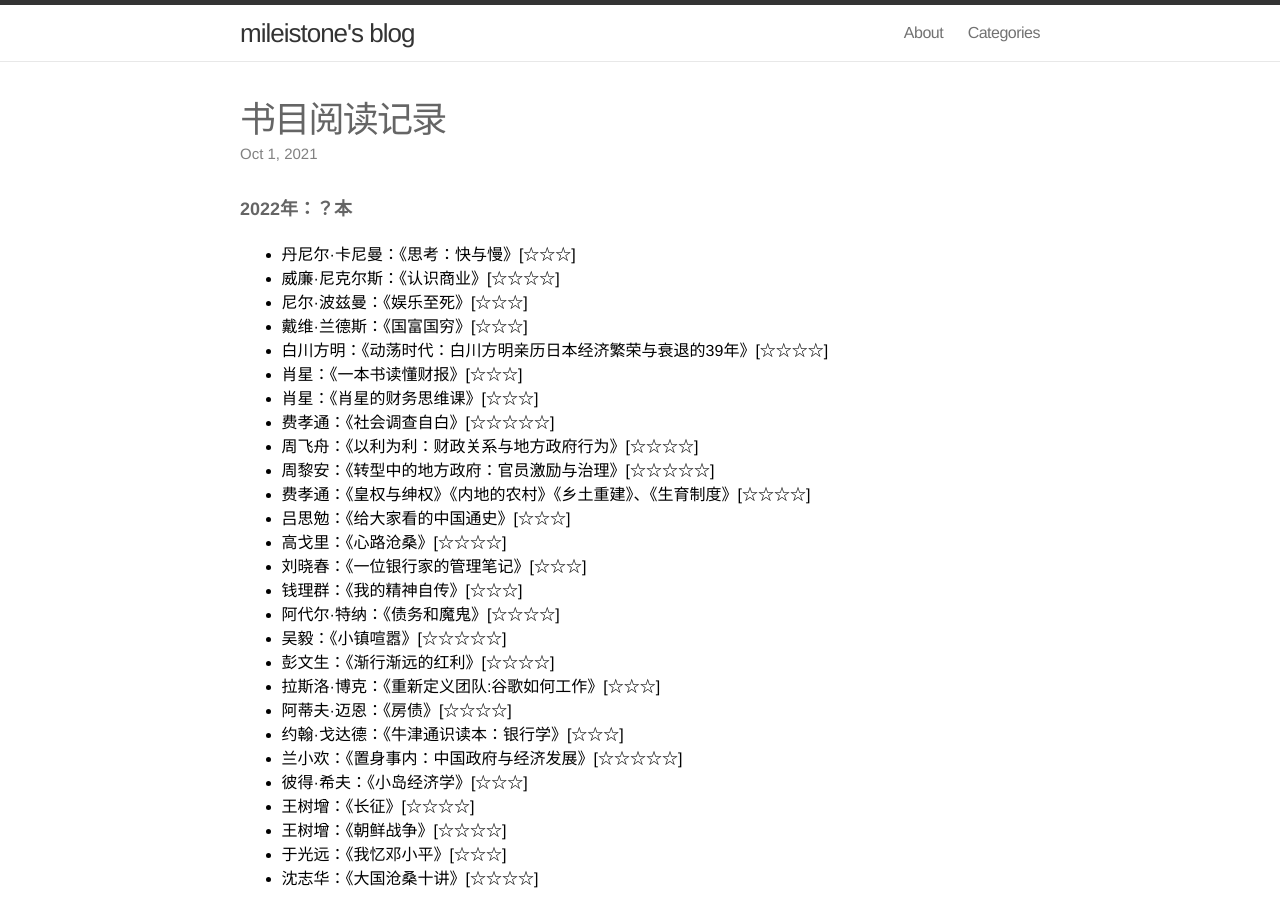
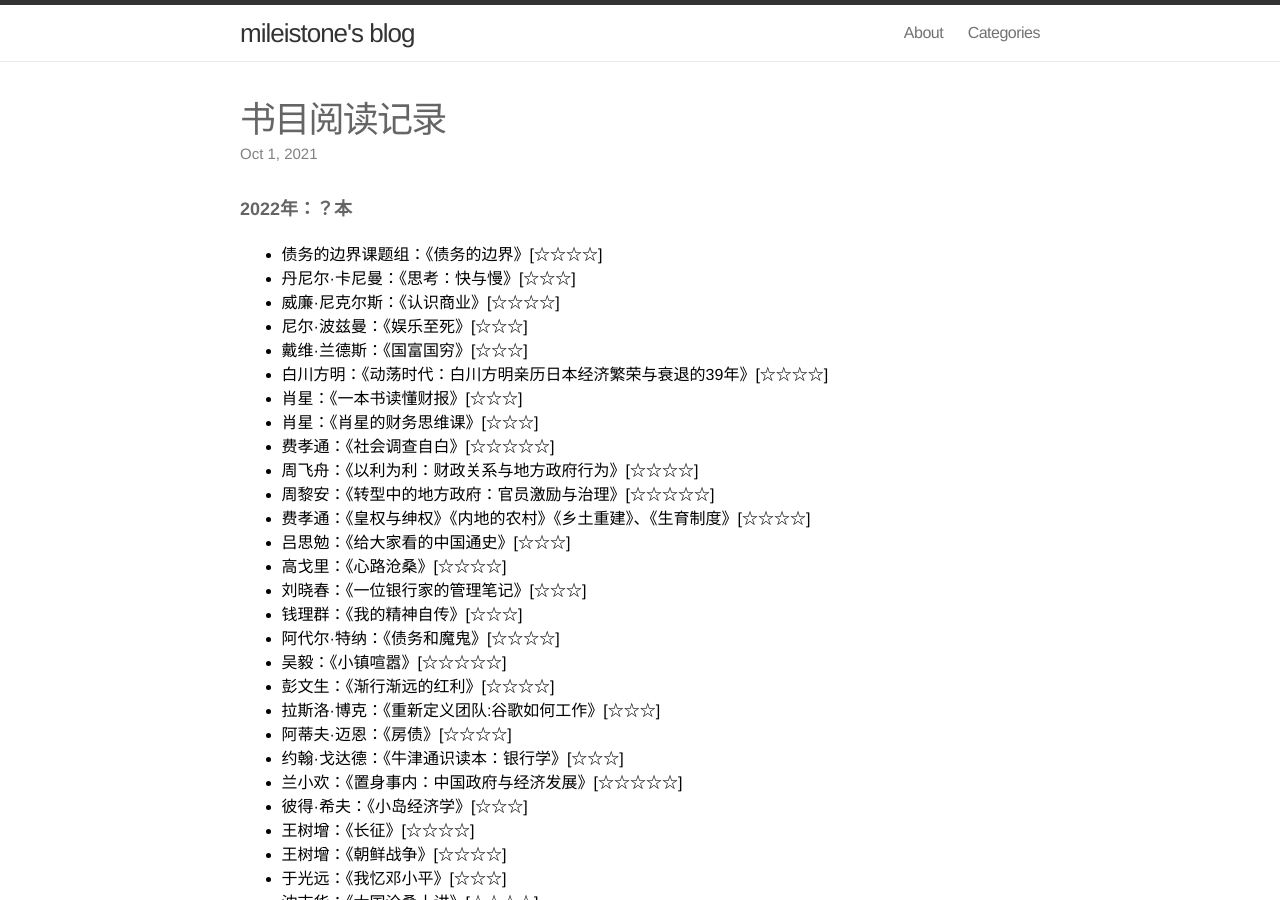
Before and after one commit to mileistone/mileistone.github.io, a Jekyll site: the page built from _posts/2021-10-01-books.md, in a window 1280 px wide and 900 px high. Built offline with Jekyll 4.4.1, drawn with Linux system fonts in a browser that asks for light colours.

Commit message:
Update 2021-10-01-books.md

```diff
--- a/_posts/2021-10-01-books.md
+++ b/_posts/2021-10-01-books.md
@@ -8,6 +8,7 @@ date: 2021-10-01 22:00:00
 ---
 
 ##### 2022年：？本
+- 债务的边界课题组：《债务的边界》[☆☆☆☆]
 - 丹尼尔·卡尼曼：《思考：快与慢》[☆☆☆]
 - 威廉·尼克尔斯：《认识商业》[☆☆☆☆]
 - 尼尔·波兹曼：《娱乐至死》[☆☆☆]
```
